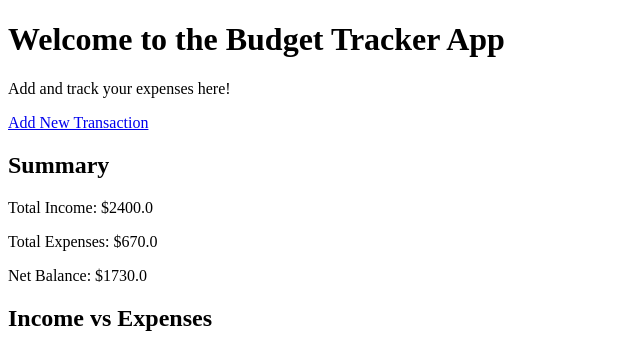
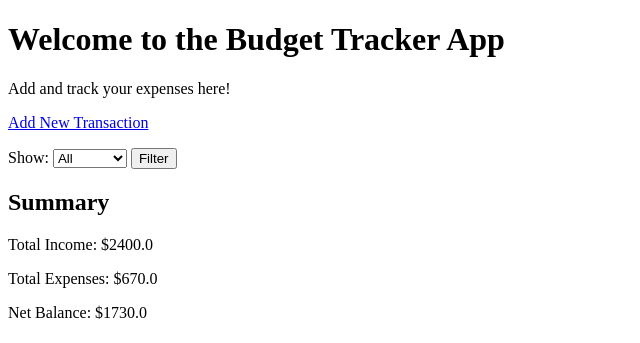
Before and after one commit to h1ihl/BudgetingApp, a Flask app: page / in a window 1280 px wide. Shown: the top 343 px of the page, without its empty margins (0-640 px from the left). Run offline with Flask 3, Linux system fonts and the light colour scheme; data comes from the database, SQL or seed files in the repository; some libraries are stand-ins or nearby versions.

Commit message:
Add transaction filtering feature
- Implemented a filter form on the homepage (all/income/expense)
- Updated home route to handle GET parameters for transaction type
- Adjusted summary and chart data to reflect filtered transactions
- Ensured the filter selection remains highlighted after submission

```diff
--- a/app.py
+++ b/app.py
@@ -17,30 +17,41 @@ with app.app_context():
 
 @app.route('/')
 def home():
-    transactions = Transaction.query.all()
+    # Get the query parameter, e.g., ?type_filter=income
+    type_filter = request.args.get('type_filter', 'all').lower()
 
+    # Query all transactions
+    query = Transaction.query
+
+    # Filter if 'income' or 'expense' is selected
+    if type_filter in ['income', 'expense']:
+        query = query.filter(Transaction.type.ilike(type_filter))
+
+    transactions = query.all()
+
+    # Calculate summary stats
     total_income = sum(t.amount for t in transactions if t.type.lower() == 'income')
     total_expense = sum(t.amount for t in transactions if t.type.lower() == 'expense')
+    net_balance = total_income - total_expense
 
+    # Prepare data for Plotly chart
     chart_data = [
         {"category": "Income", "amount": total_income},
         {"category": "Expenses", "amount": total_expense}
     ]
-
-    # Ensure it's a properly formatted JSON array
     chart_json = json.dumps(chart_data, ensure_ascii=False)
 
-    print("DEBUG: Chart JSON Data:", chart_json)  # 👀 Check this in terminal
+    print("DEBUG: Chart JSON Data:", chart_json)
 
     return render_template(
         'index.html',
         transactions=transactions,
         total_income=total_income,
         total_expense=total_expense,
-        net_balance=total_income - total_expense,
-        chart_json=chart_json
+        net_balance=net_balance,
+        chart_json=chart_json,
+        type_filter=type_filter  # Pass the current filter to the template
     )
-
 
 @app.route('/add', methods=['GET', 'POST'])
 def add_transaction():
--- a/templates/index.html
+++ b/templates/index.html
@@ -11,6 +11,17 @@
     <p>Add and track your expenses here!</p>
     <a href="{{ url_for('add_transaction') }}">Add New Transaction</a>
 
+    <!-- Filter Form -->
+    <form action="{{ url_for('home') }}" method="get" style="margin-top: 1rem;">
+        <label for="type_filter">Show:</label>
+        <select id="type_filter" name="type_filter">
+            <option value="all" {% if type_filter == 'all' %}selected{% endif %}>All</option>
+            <option value="income" {% if type_filter == 'income' %}selected{% endif %}>Income</option>
+            <option value="expense" {% if type_filter == 'expense' %}selected{% endif %}>Expense</option>
+        </select>
+        <button type="submit">Filter</button>
+    </form>
+
     <!-- Summary Section -->
     <h2>Summary</h2>
     <p>Total Income: ${{ total_income }}</p>
@@ -21,9 +32,8 @@
     <h2>Income vs Expenses</h2>
     <div id="chart"></div>
     <script>
-    var chartData = {{ chart_json | safe }};  // No need for JSON.parse now
-
-    console.log("Chart Data Debug:", chartData);  // Debugging line
+        var chartData = {{ chart_json | safe }};
+        console.log("Chart Data Debug:", chartData);
 
         if (Array.isArray(chartData)) {
             var data = [{
@@ -37,7 +47,6 @@
             console.error("chartData is not an array:", chartData);
         }
     </script>
-
 
     <h2>Transactions</h2>
     {% if transactions %}
```
Lines whose indentation alone changed are shown as unchanged.
